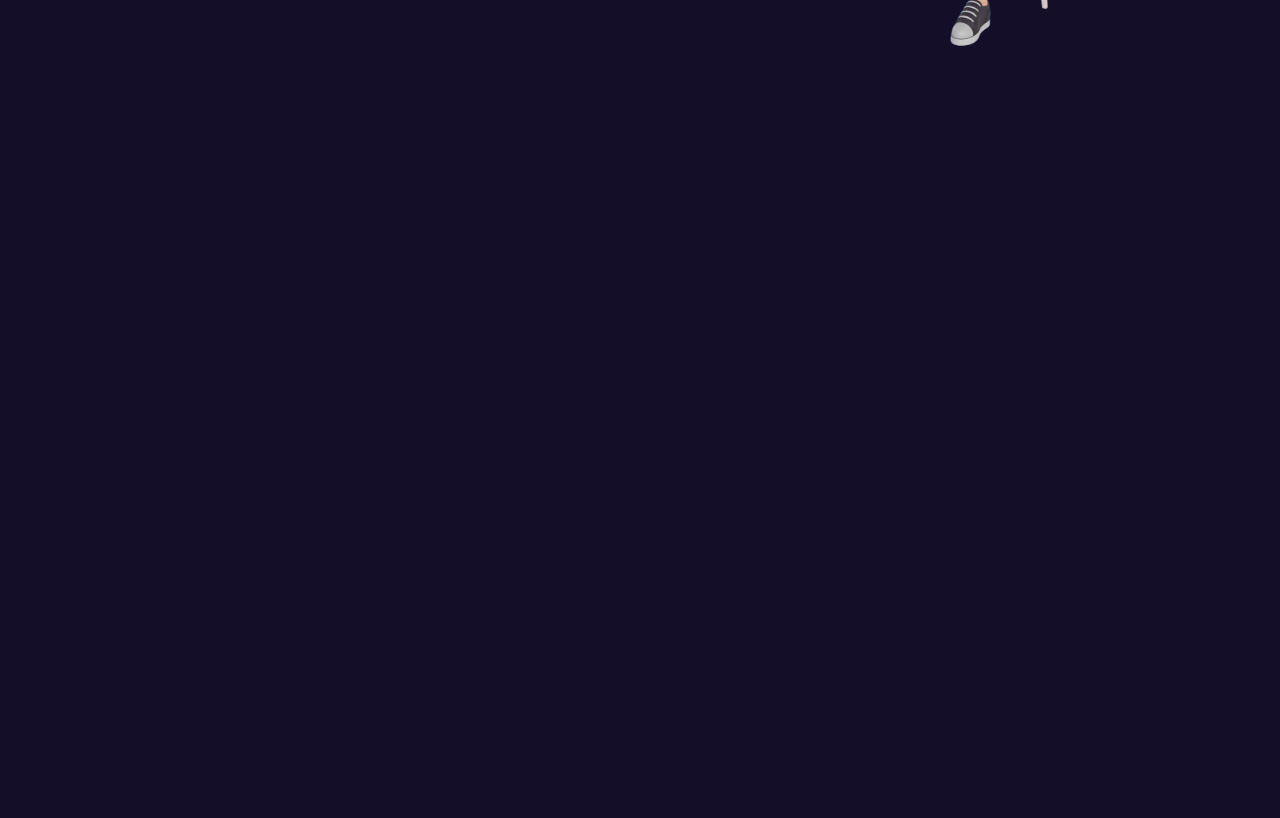
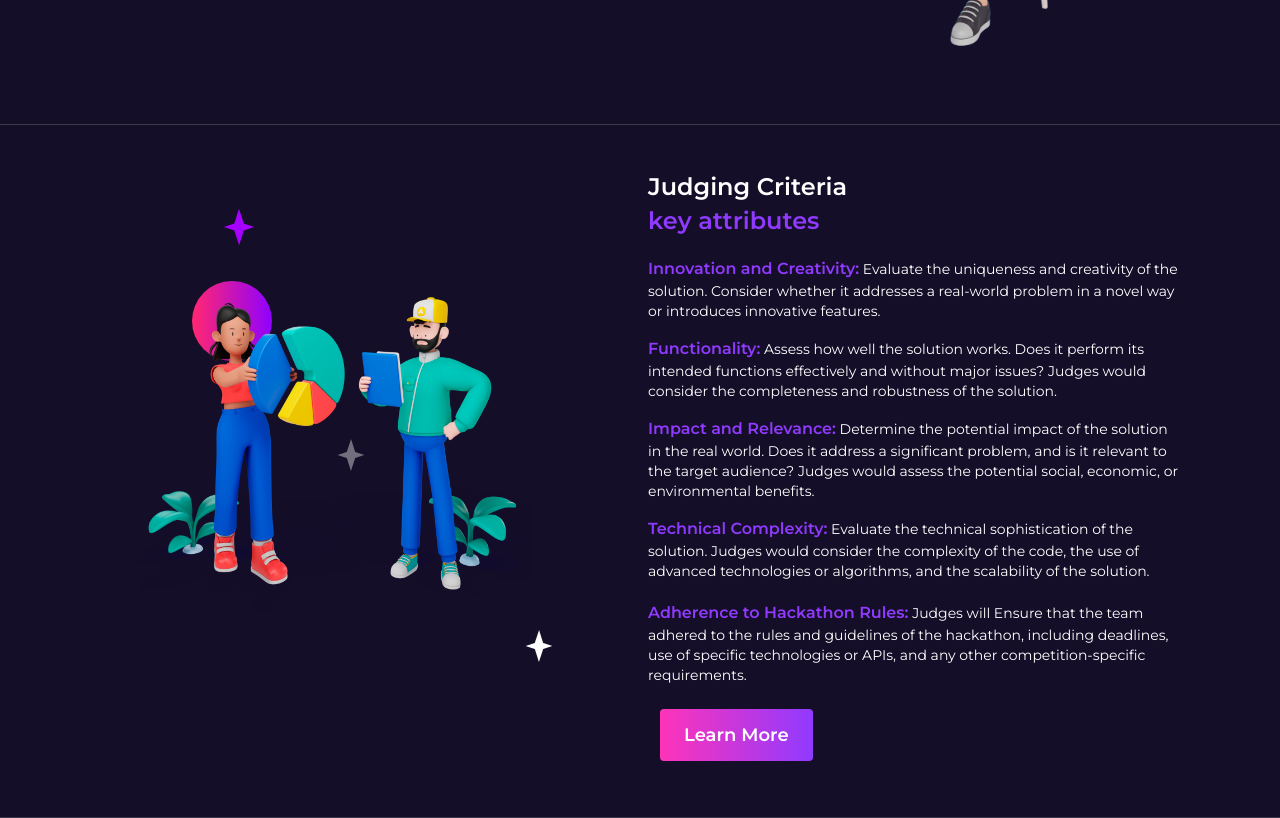
Before and after one commit to SageKyle/getlinked, a React (Vite) app: page / in a window 1280 px wide. Shown: the part 1740-2558 px from the top of the page. Before the commit the page ends 1864 px from the top, so only its background shows below. Built offline with nearby package versions, Linux system fonts and the light colour scheme.

Commit message:
home: added criteria section of home page

```diff
--- /dev/null
+++ b/src/components/Criteria.jsx
@@ -0,0 +1,103 @@
+import Circle from '../assets/icons/circle.svg'
+import PurpleStar from '../assets/icons/purple-star.png'
+import Star from '../assets/icons/star.svg'
+import CriteriaImage from '../assets/images/checking-criteria.png'
+import PrimaryBtn from './PrimaryBtn'
+
+export default function CritieriaSection() {
+	return (
+		<section className="w-full grid gap-4 items-center justify-center border-b border-primary-border px-24 py-14 lg:grid-cols-2">
+			<div className="w-full pl-10 flex relative">
+				<img
+					src={PurpleStar}
+					alt=""
+					aria-hidden
+					loading="lazy"
+					className="inline-block absolute -top-16 left-32"
+				/>
+				<img
+					src={Circle}
+					alt=""
+					aria-hidden
+					loading="lazy"
+					className="inline-block w-20 h-20 absolute top-2 left-24 -z-[1]"
+				/>
+				<img
+					src={CriteriaImage}
+					loading="lazy"
+					alt="judging criteria"
+					className="w-4/5 py-6 aspect-square flex"
+				/>
+				<img
+					src={Star}
+					alt=""
+					aria-hidden
+					loading="lazy"
+					className="inline-block opacity-40 absolute right-1/2 bottom-1/2"
+				/>
+				<img
+					src={Star}
+					alt=""
+					aria-hidden
+					loading="lazy"
+					className="inline-block absolute right-20 bottom-2"
+				/>
+			</div>
+			<div className="w-full flex flex-col gap-3 relative text-sm">
+				<h4 className="text-2xl text-center font-bold leading-3 lg:text-left">
+					Judging Criteria
+				</h4>
+				<h4 className="text-2xl text-center font-bold lg:text-left text-primary">
+					key attributes
+				</h4>
+				<p className="mb-1 mt-2">
+					<span className=" text-base font-semibold text-primary">
+						Innovation and Creativity:
+					</span>{' '}
+					Evaluate the uniqueness and creativity of the solution. Consider
+					whether it addresses a real-world problem in a novel way or introduces
+					innovative features.
+				</p>
+
+				<p className="mb-1">
+					<span className="text-base font-semibold text-primary">
+						Functionality:
+					</span>{' '}
+					Assess how well the solution works. Does it perform its intended
+					functions effectively and without major issues? Judges would consider
+					the completeness and robustness of the solution.
+				</p>
+
+				<p className="mb-1">
+					<span className="text-base font-semibold text-primary">
+						Impact and Relevance:
+					</span>{' '}
+					Determine the potential impact of the solution in the real world. Does
+					it address a significant problem, and is it relevant to the target
+					audience? Judges would assess the potential social, economic, or
+					environmental benefits.
+				</p>
+
+				<p className=" mb-2">
+					<span className="text-base font-semibold text-primary">
+						Technical Complexity:
+					</span>{' '}
+					Evaluate the technical sophistication of the solution. Judges would
+					consider the complexity of the code, the use of advanced technologies
+					or algorithms, and the scalability of the solution.
+				</p>
+
+				<p className="mb-3">
+					<span className="text-base font-semibold text-primary">
+						Adherence to Hackathon Rules:
+					</span>{' '}
+					Judges will Ensure that the team adhered to the rules and guidelines
+					of the hackathon, including deadlines, use of specific technologies or
+					APIs, and any other competition-specific requirements.
+				</p>
+
+				<PrimaryBtn text={'learn more'} link={'/'} extraStyles={'w-fit'} />
+			</div>
+		</section>
+	)
+}
--- a/src/components/RulesSection.jsx
+++ b/src/components/RulesSection.jsx
@@ -4,7 +4,7 @@ import RulesImage from '../assets/images/solving-puzzle.png'
 
 export default function RulesSection() {
 	return (
-		<section className="w-full flex flex-col gap-4 items-center justify-center px-24 py-10 lg:flex-row-reverse lg:max-h-[80vh] relative">
+		<section className="w-full flex flex-col gap-4 items-center justify-center border-b border-primary-border px-24 py-10 lg:flex-row-reverse lg:max-h-[80vh] relative">
 			<img
 				src={GlowImage}
 				loading="lazy"
--- a/src/index.css
+++ b/src/index.css
@@ -1,3 +1,5 @@
+@import url('https://fonts.googleapis.com/css2?family=Montserrat:wght@400;600&display=swap');
+
 @tailwind base;
 @tailwind components;
 @tailwind utilities;
@@ -20,6 +22,7 @@ body {
 	background-color: var(--background-color);
 	color: var(--text-color);
 	font-size: 1.6rem;
+	font-family: 'Montserrat', sans-serif;
 	width: 100%;
 	-webkit-font-smoothing: antialiased;
 	-moz-osx-font-smoothing: grayscale;
--- a/src/screens/Home.jsx
+++ b/src/screens/Home.jsx
@@ -1,3 +1,4 @@
+import CritieriaSection from '../components/Criteria'
 import Hero from '../components/Hero'
 import IdeaSection from '../components/IdeaSection'
 import RulesSection from '../components/RulesSection'
@@ -8,6 +9,7 @@ export default function Home() {
 			<Hero />
 			<IdeaSection />
 			<RulesSection />
+			<CritieriaSection />
 		</section>
 	)
 }
```
Also changed, not shown: src/assets/icons/circle.svg (added), src/assets/images/checking-criteria.png (added).
